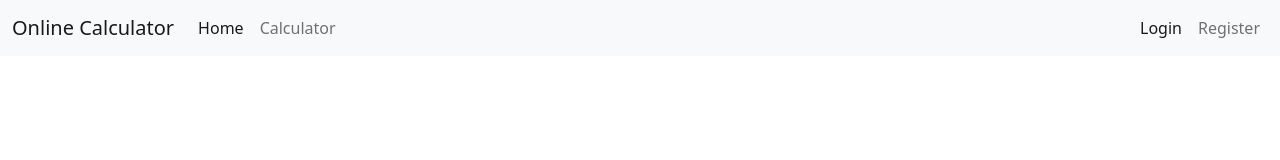
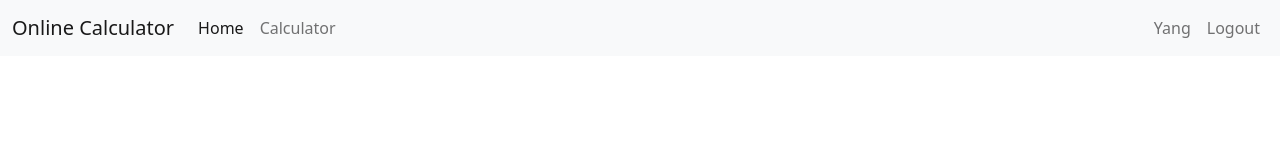
Before and after one commit to yangzho12138/Calculator, a React (Create React App) app in the folder calculator-app/: page / in a window 1280 px wide. Shown: the top 160 px of the page. Built offline with nearby package versions, Linux system fonts and the light colour scheme.

Commit message:
2022-7-26 v3
completed v1

```diff
--- a/calculator-app/src/components/app.jsx
+++ b/calculator-app/src/components/app.jsx
@@ -6,20 +6,39 @@ import Calculator from './content/calculator';
 import Login from './content/login';
 import Register from './content/register';
 import NotFound from './content/notFound';
+//import $ from 'jquery'
 
 class App extends Component {
-    state = {  }
+    state = {
+        is_login: true,
+        username:"Yang",
+     }
+
+     // judge whether the user is in login status —— after the completion of component loaded
+    //  componentDidMount() {
+    //     $.ajax({
+    //         url: "https://app165.acapp.acwing.com.cn/calculator/get_status/",
+    //         type: "get",
+    //         success: resp => {
+    //             if(resp.result === "login")
+    //                 this.setState({is_login: true, username: resp.username})
+    //             else
+    //                 this.setState({is_login: false})
+    //         }
+    //     })
+    //  }
+
     render() {
         return (
             <React.Fragment>
-                <NavBar />
+                <NavBar is_login={this.state.is_login} username={this.state.username}/>
                 <div className='container'>
                     <Routes>
                         <Route path='/calculator' element={<Home />}></Route>
                         <Route path='/calculator/home' element={<Home />}></Route>
-                        <Route path='/calculator/calculator' element={<Calculator />}></Route>
-                        <Route path='/calculator/login' element={<Login />}></Route>
-                        <Route path='/calculator/register' element={<Register />}></Route>
+                        <Route path='/calculator/calculator' element={this.state.is_login ? <Calculator /> : <Navigate replace to='/calculator/login' />}></Route>
+                        <Route path='/calculator/login' element={this.state.is_login ? <Navigate replace to='/calculator' /> : <Login />}></Route>
+                        <Route path='/calculator/register' element={this.state.is_login ? <Navigate replace to='/calculator' />:<Register />}></Route>
                         <Route path='/calculator/404' element={<NotFound />}></Route>
                         <Route path='/calculator/*' element={<Navigate replace to='/calculator/404' />}></Route>
                     </Routes>
--- a/calculator-app/src/components/navbar.jsx
+++ b/calculator-app/src/components/navbar.jsx
@@ -1,8 +1,57 @@
 import React, { Component } from 'react';
 import { Link } from 'react-router-dom';
+import $ from 'jquery'
 
 class NavBar extends Component {
     state = {  }
+
+    handleClick = () => {
+        $.ajax({
+            url: "https://app165.acapp.acwing.com.cn/calculator/logout/",
+            type: "get",
+            success: resp => {
+                if(resp.result === "success")
+                    window.location.href = "/calculator";
+            }
+        })
+    }
+
+    render_calculator = () =>{
+        if(this.props.is_login)
+            return (
+                <li className="nav-item">
+                    <Link className="nav-link" to="/calculator/calculator">Calculator</Link>
+                </li>
+            );
+        else
+            return "";
+    }
+
+    render_user = () =>{
+        if(this.props.is_login)
+            return (
+                <ul className="navbar-nav">
+                    <li className="nav-item">
+                        <div className="nav-link" >{this.props.username}</div>
+                    </li>
+                    <li className="nav-item">
+                        <a onClick={this.handleClick} className="nav-link" to="/calculator/register">Logout</a>
+                    </li>
+                </ul>
+            );
+        else
+            return (
+                <ul className="navbar-nav">
+                    <li className="nav-item">
+                        <Link className="nav-link active" to="/calculator/login">Login</Link>
+                    </li>
+                    <li className="nav-item">
+                        <Link className="nav-link" to="/calculator/register">Register</Link>
+                    </li>
+                </ul>
+            )
+    }
+
     render() {
         return (
             <React.Fragment>
@@ -12,23 +61,14 @@ class NavBar extends Component {
                         <button className="navbar-toggler" type="button" data-bs-toggle="collapse" data-bs-target="#navbarText" aria-controls="navbarText" aria-expanded="false" aria-label="Toggle navigation">
                             <span className="navbar-toggler-icon"></span>
                          </button>
-                        <div className="collapse navbar-collapse" id="navbarText">
+                         <div className="collapse navbar-collapse" id="navbarText">
                             <ul className="navbar-nav me-auto mb-2 mb-lg-0">
                                 <li className="nav-item">
                                     <Link className="nav-link active" to="/calculator/home">Home</Link>
                                 </li>
-                                <li className="nav-item">
-                                    <Link className="nav-link" to="/calculator/calculator">Calculator</Link>
-                                </li>
+                                {this.render_calculator()}
                             </ul>
-                            <ul className="navbar-nav">
-                                <li className="nav-item">
-                                    <Link className="nav-link active" to="/calculator/login">Login</Link>
-                                </li>
-                                <li className="nav-item">
-                                    <Link className="nav-link" to="/calculator/register">Register</Link>
-                                </li>
-                            </ul>
+                            {this.render_user()}
                         </div>
                     </div>
                 </nav>
@@ -37,4 +77,5 @@ class NavBar extends Component {
     }
 }
 
+
 export default NavBar;
```
